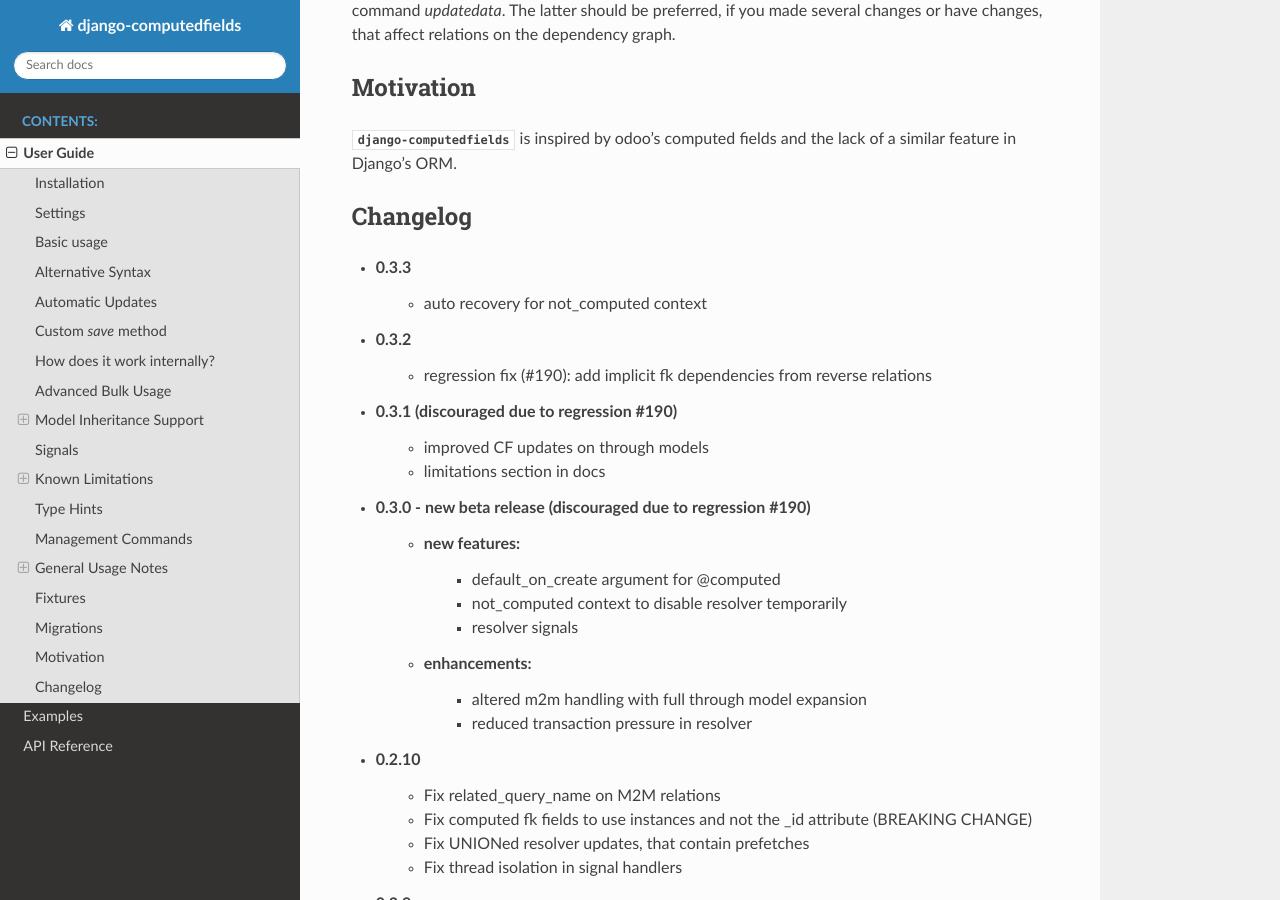
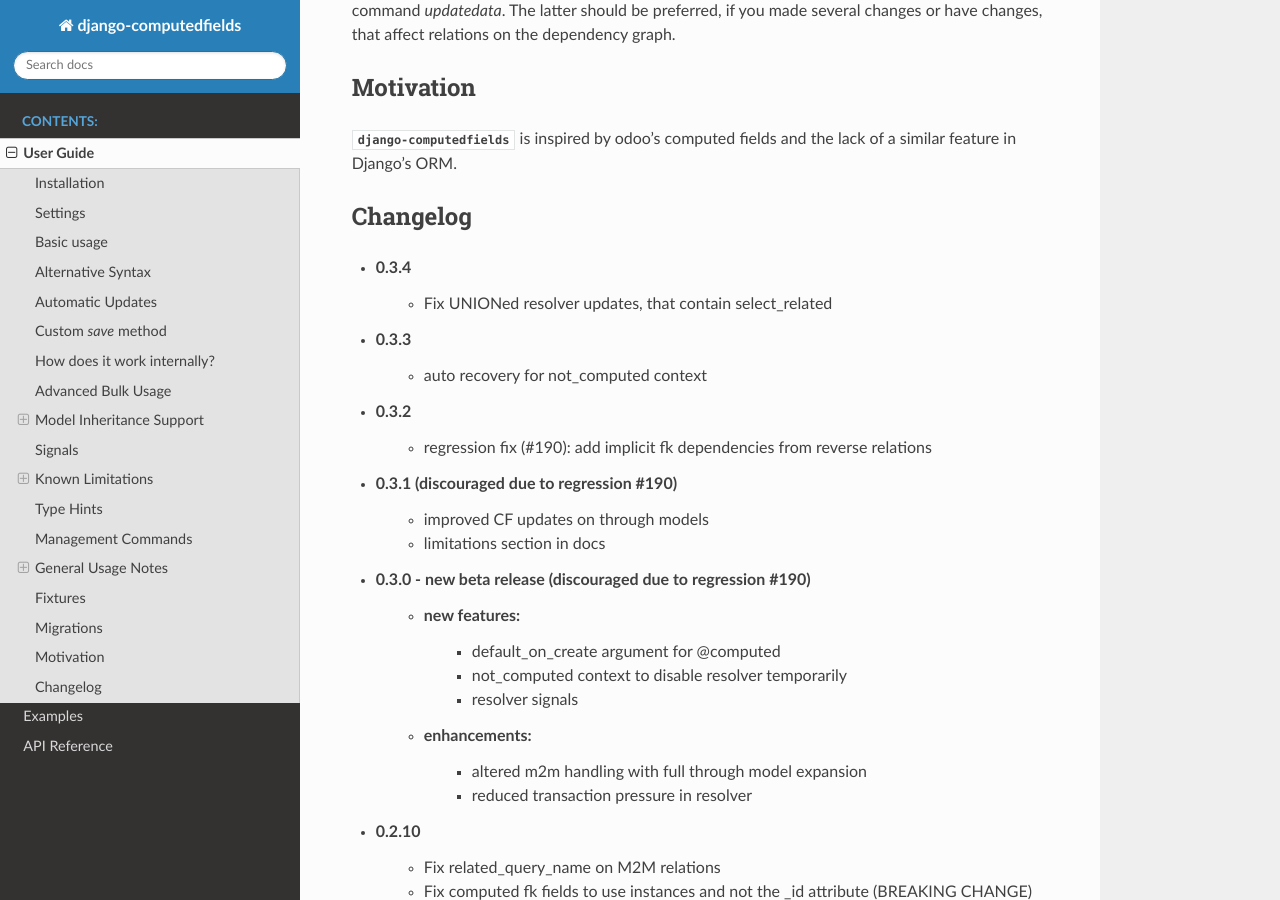
Before and after one commit to netzkolchose/django-computedfields, a Sphinx documentation site: the page built from docs/manual.rst, in a window 1280 px wide and 900 px high, scrolled down 15941 px. Built offline with Sphinx 7.4.7 and the Read the Docs theme 3.1.0, drawn with Linux system fonts in a browser that asks for light colours; the version number is read from the project's files by our own code.

Commit message:
prepare patch release 0.3.4

```diff
--- a/computedfields/__init__.py
+++ b/computedfields/__init__.py
@@ -1 +1 @@
-__version__ = '0.3.3'
+__version__ = '0.3.4'
--- a/docs/manual.rst
+++ b/docs/manual.rst
@@ -756,6 +756,8 @@
 Changelog
 ---------
 
+- 0.3.4
+    - Fix UNIONed resolver updates, that contain select_related
 - 0.3.3
     - auto recovery for not_computed context
 - 0.3.2
```
Also changed, not shown: README.md (+2 -0 lines).
